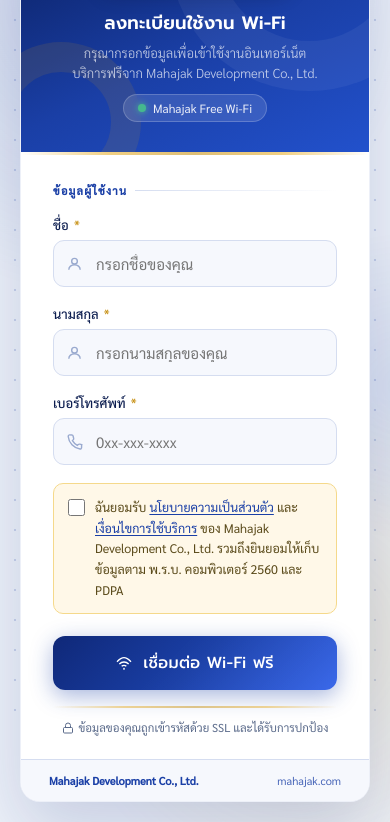
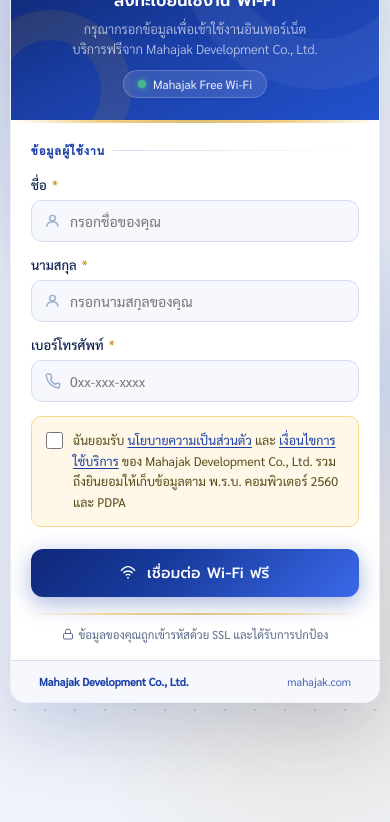
Before and after one commit to anawinok-ops/Guest-Authen, a website: page public/index.html in a window 390 px wide. Shown: the part 115-937 px from the top of the page. After the commit the page ends 868 px from the top, so only its background shows below. Drawn offline with Linux system fonts and the light colour scheme.

Commit message:
fix: allow vertical scrolling and optimize responsive layout for Android captive portal

```diff
--- a/public/index.html
+++ b/public/index.html
@@ -31,16 +31,23 @@
       --shadow:     0 28px 70px rgba(15,40,120,0.18);
     }
 
+    html {
+      height: 100%;
+      -webkit-text-size-adjust: 100%;
+    }
+
     body {
       font-family: 'Sarabun', -apple-system, BlinkMacSystemFont, 'Segoe UI', Roboto, 'Leelawadee UI', 'Thonburi', sans-serif;
       background: var(--bg);
-      min-height: 100vh;
+      min-height: 100%;
       display: flex;
       align-items: center;
       justify-content: center;
-      padding: 20px;
+      padding: 24px 16px;
       position: relative;
-      overflow: hidden;
+      overflow-x: hidden;
+      overflow-y: auto;
+      -webkit-overflow-scrolling: touch;
     }
 
     .bg-shape {
@@ -81,6 +88,7 @@
       border-radius: 20px;
       box-shadow: var(--shadow);
       width: 100%; max-width: 440px;
+      margin: auto 0;
       overflow: hidden;
       position: relative; z-index: 1;
       animation: slideUp 0.65s cubic-bezier(.22,1,.36,1) both;
@@ -359,6 +367,18 @@
     .card-footer .co strong { color: var(--navy); }
     .card-footer a { font-size: 11px; color: var(--navy); text-decoration: none; opacity: 0.8; }
     .card-footer a:hover { opacity: 1; text-decoration: underline; }
+
+    @media (max-width: 480px) {
+      body { padding: 12px 10px 30px; }
+      .card { border-radius: 16px; margin: 6px 0 20px; }
+      .header-inner { padding: 20px 20px 22px; }
+      .card-body { padding: 20px 20px 18px; }
+      .logo-wrap { margin-bottom: 12px; padding: 8px 18px; }
+      .header-inner h1 { font-size: 16px; }
+      .form-group { margin-bottom: 14px; }
+      input[type=text], input[type=tel] { padding: 11px 12px 11px 38px; font-size: 14px; }
+      .btn { padding: 13px; font-size: 15px; }
+    }
   </style>
 </head>
 <body>
```
